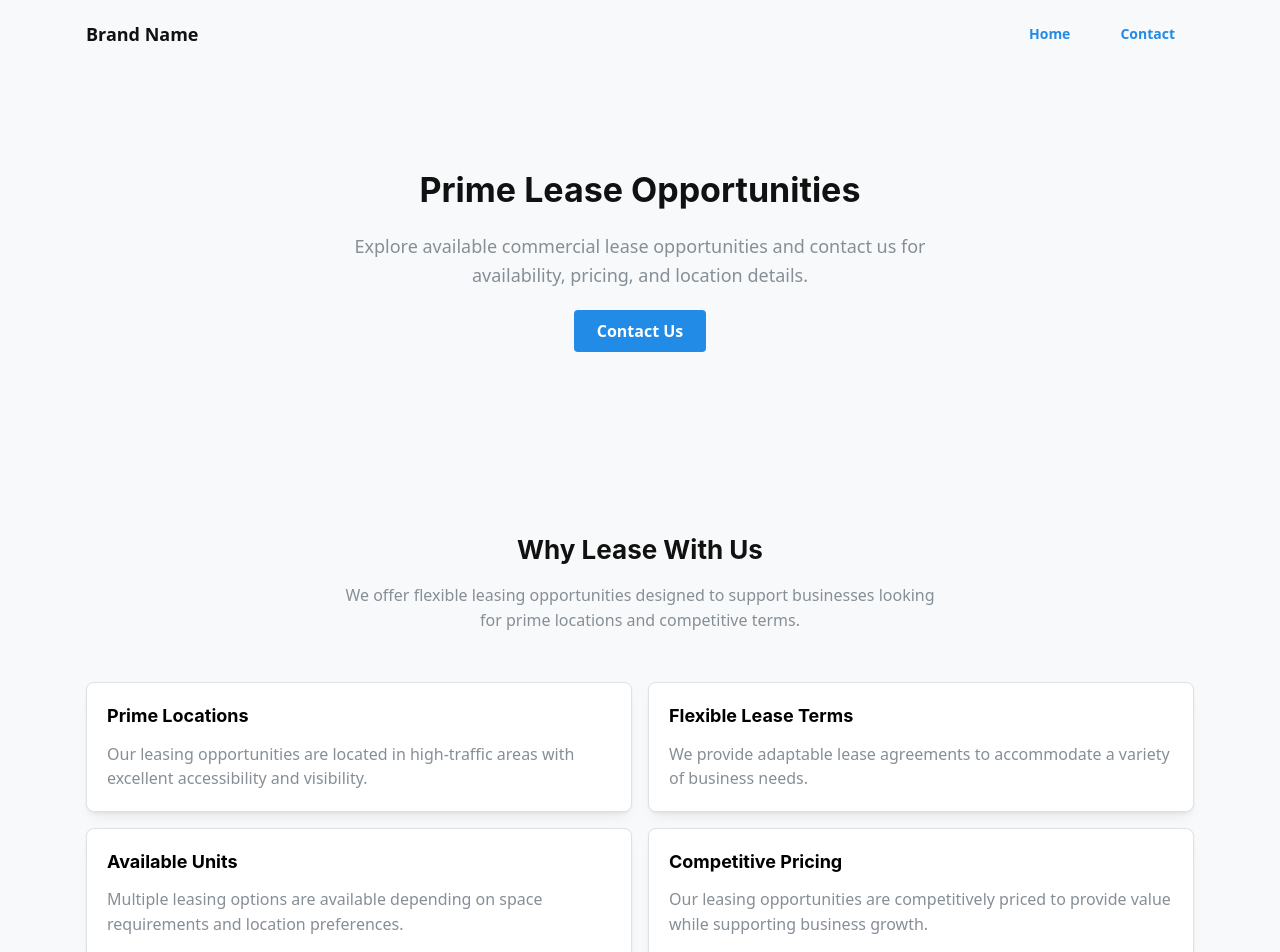
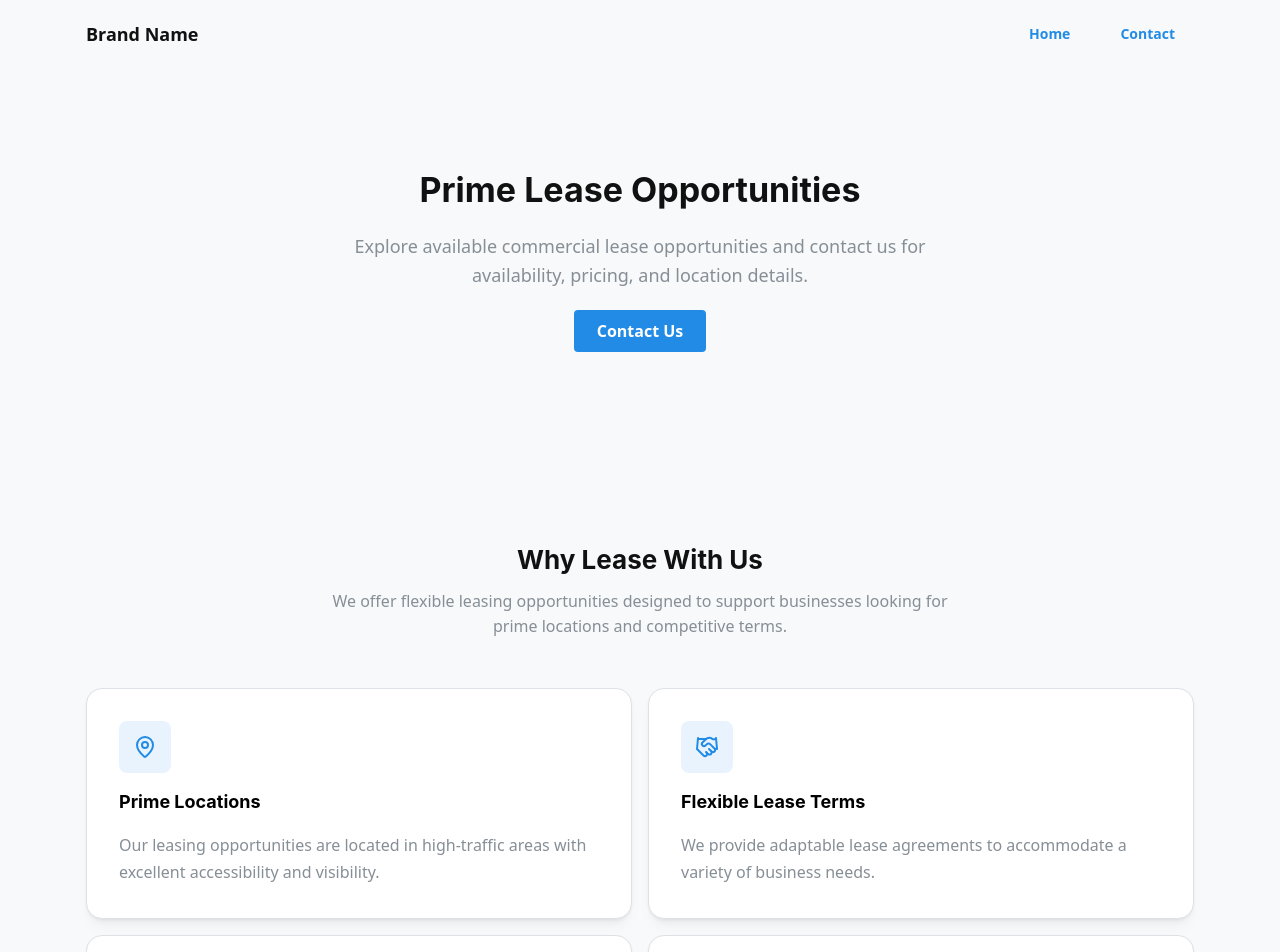
Before and after one commit to hmandiv/lease, a React (Vite) app: page / in a window 1280 px wide. Shown: the top 952 px of the page. Built offline with nearby package versions, Linux system fonts and the light colour scheme.

Commit message:
feat: improve feature cards with icons and hover styling

```diff
--- a/package.json
+++ b/package.json
@@ -14,6 +14,7 @@
     "@mantine/form": "^8.3.16",
     "@mantine/hooks": "^8.3.16",
     "@mantine/notifications": "^8.3.16",
+    "lucide-react": "^0.577.0",
     "react": "^19.2.4",
     "react-dom": "^19.2.4",
     "react-router-dom": "^7.13.1"
--- a/src/sections/FeatureSection.tsx
+++ b/src/sections/FeatureSection.tsx
@@ -1,56 +1,78 @@
-import { Container, Title, Text, Grid, Card, Stack } from "@mantine/core";
+import { Container, Title, Text, Grid, Card, Stack, ThemeIcon } from "@mantine/core";
+import { MapPin, Handshake, Building2, BadgeDollarSign } from "lucide-react";
+
+const features = [
+  {
+    title: "Prime Locations",
+    description:
+      "Our leasing opportunities are located in high-traffic areas with excellent accessibility and visibility.",
+    icon: MapPin,
+  },
+  {
+    title: "Flexible Lease Terms",
+    description:
+      "We provide adaptable lease agreements to accommodate a variety of business needs.",
+    icon: Handshake,
+  },
+  {
+    title: "Available Units",
+    description:
+      "Multiple leasing options are available depending on space requirements and location preferences.",
+    icon: Building2,
+  },
+  {
+    title: "Competitive Pricing",
+    description:
+      "Our leasing opportunities are competitively priced to provide value while supporting business growth.",
+    icon: BadgeDollarSign,
+  },
+];
 
 export default function FeatureSection() {
   return (
-    <Container size="lg" py={80}>
-      <Stack align="center" mb={50}>
-        <Title order={2}>Why Lease With Us</Title>
-        <Text c="dimmed" ta="center" maw={600}>
+    <Container size="lg" py={90}>
+      <Stack align="center" gap="sm" mb={50}>
+        <Title order={2} ta="center">
+          Why Lease With Us
+        </Title>
+
+        <Text c="dimmed" ta="center" maw={640}>
           We offer flexible leasing opportunities designed to support businesses
           looking for prime locations and competitive terms.
         </Text>
       </Stack>
 
       <Grid>
-        <Grid.Col span={{ base: 12, md: 6 }}>
-          <Card shadow="sm" padding="lg" radius="md" withBorder>
-            <Title order={4}>Prime Locations</Title>
-            <Text mt="sm" c="dimmed">
-              Our leasing opportunities are located in high-traffic areas with
-              excellent accessibility and visibility.
-            </Text>
-          </Card>
-        </Grid.Col>
+        {features.map((feature) => {
+          const Icon = feature.icon;
 
-        <Grid.Col span={{ base: 12, md: 6 }}>
-          <Card shadow="sm" padding="lg" radius="md" withBorder>
-            <Title order={4}>Flexible Lease Terms</Title>
-            <Text mt="sm" c="dimmed">
-              We provide adaptable lease agreements to accommodate a variety of
-              business needs.
-            </Text>
-          </Card>
-        </Grid.Col>
+          return (
+            <Grid.Col key={feature.title} span={{ base: 12, sm: 6 }}>
+              <Card
+                shadow="sm"
+                padding="xl"
+                radius="lg"
+                withBorder
+                style={{
+                  height: "100%",
+                  transition: "transform 0.2s ease, box-shadow 0.2s ease",
+                }}
+              >
+                <Stack gap="md">
+                  <ThemeIcon size={52} radius="md" variant="light">
+                    <Icon size={24} />
+                  </ThemeIcon>
 
-        <Grid.Col span={{ base: 12, md: 6 }}>
-          <Card shadow="sm" padding="lg" radius="md" withBorder>
-            <Title order={4}>Available Units</Title>
-            <Text mt="sm" c="dimmed">
-              Multiple leasing options are available depending on space
-              requirements and location preferences.
-            </Text>
-          </Card>
-        </Grid.Col>
+                  <Title order={4}>{feature.title}</Title>
 
-        <Grid.Col span={{ base: 12, md: 6 }}>
-          <Card shadow="sm" padding="lg" radius="md" withBorder>
-            <Title order={4}>Competitive Pricing</Title>
-            <Text mt="sm" c="dimmed">
-              Our leasing opportunities are competitively priced to provide
-              value while supporting business growth.
-            </Text>
-          </Card>
-        </Grid.Col>
+                  <Text c="dimmed" lh={1.7}>
+                    {feature.description}
+                  </Text>
+                </Stack>
+              </Card>
+            </Grid.Col>
+          );
+        })}
       </Grid>
     </Container>
   );
--- a/src/styles/globals.css
+++ b/src/styles/globals.css
@@ -8,3 +8,7 @@ body {
 * {
     box-sizing: border-box;
 }
+
+.mantine-Card-root:hover {
+    transform: translateY(-4px);
+}
```
Also changed, not shown: 1 other file (tests, documents, lock files or other folders).
